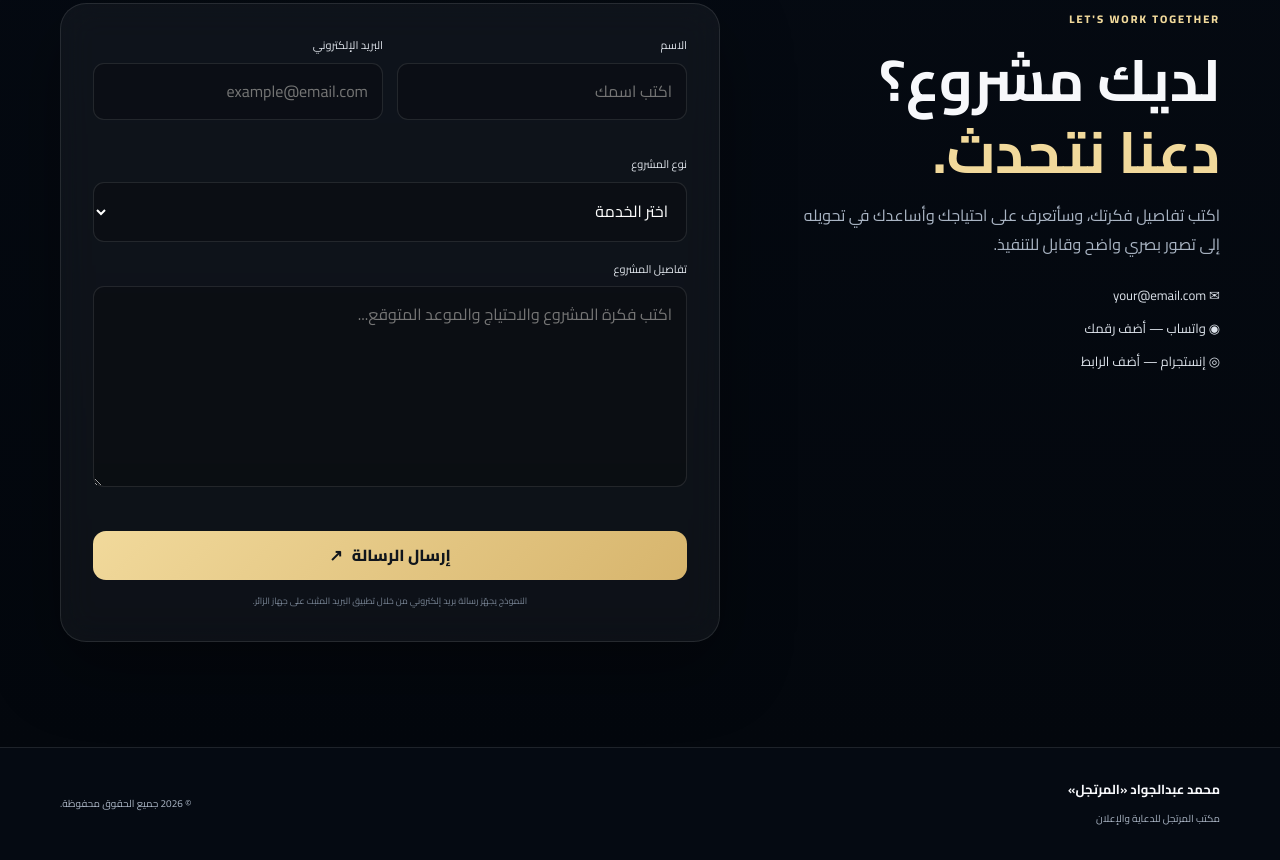
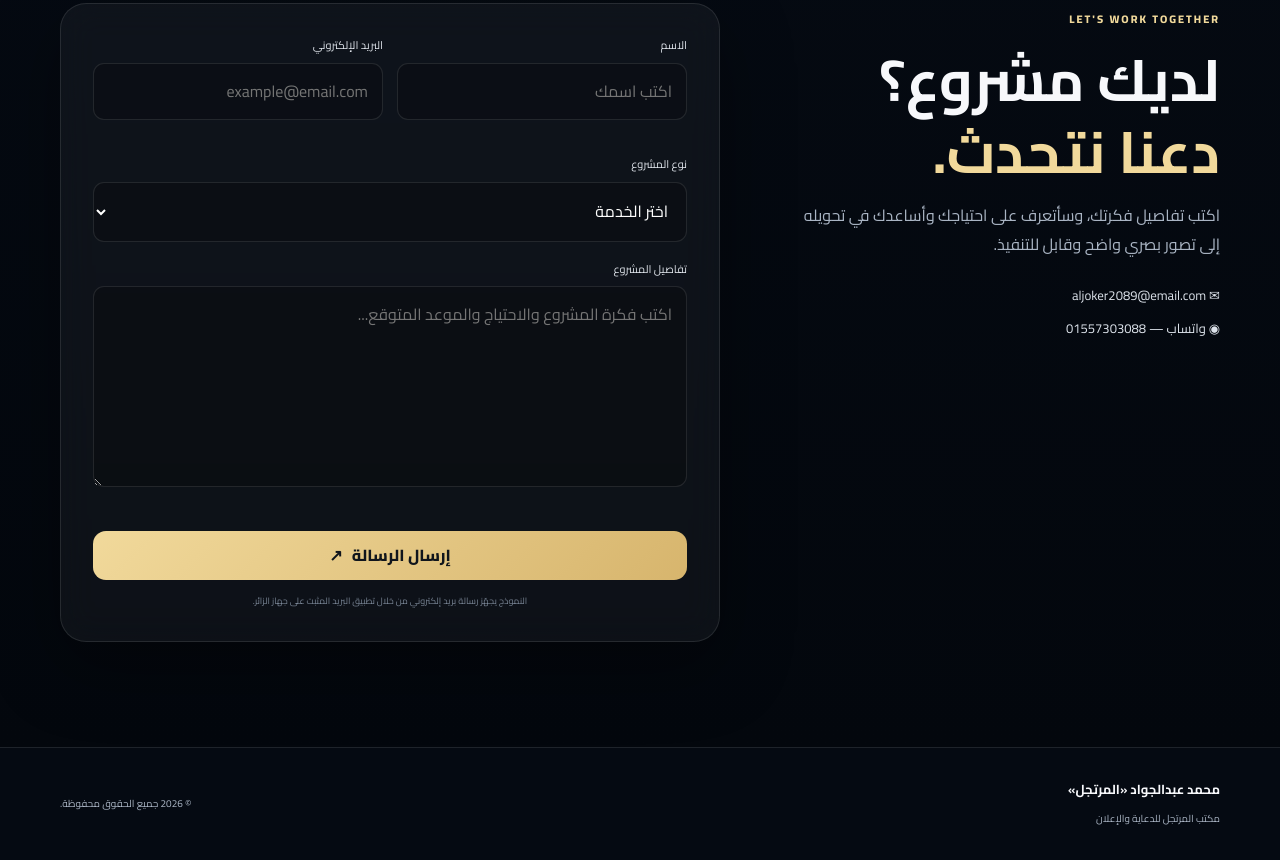
Before and after one commit to Almortage/almortagell, a plain HTML site: page index.html in a window 1280 px wide. Shown: the part 4570-5430 px from the top of the page. Drawn offline with Linux system fonts and the light colour scheme.

Commit message:
Add files via upload

```diff
--- a/index.html
+++ b/index.html
@@ -282,9 +282,8 @@
             تصور بصري واضح وقابل للتنفيذ.
           </p>
           <div class="contact-links">
-            <a href="mailto:your@email.com">✉ your@email.com</a>
-            <a href="#" data-placeholder-link>◉ واتساب — أضف رقمك</a>
-            <a href="#" data-placeholder-link>◎ إنستجرام — أضف الرابط</a>
+            <a href="mailto:aljoker2089@email.com">✉ aljoker2089@email.com</a>
+            <a href="https://wa.me/01557303088" data-placeholder-link>◉ واتساب — 01557303088</a>
           </div>
         </div>
 
--- a/script.js
+++ b/script.js
@@ -161,7 +161,7 @@ contactForm.addEventListener("submit", event => {
   }
 
   // غيّر البريد هنا إلى بريدك الحقيقي.
-  const receiver = "your@email.com";
+  const receiver = "aljoker2089@email.com";
   const subject = `طلب مشروع جديد من ${name}`;
   const body =
 `الاسم: ${name}
```
